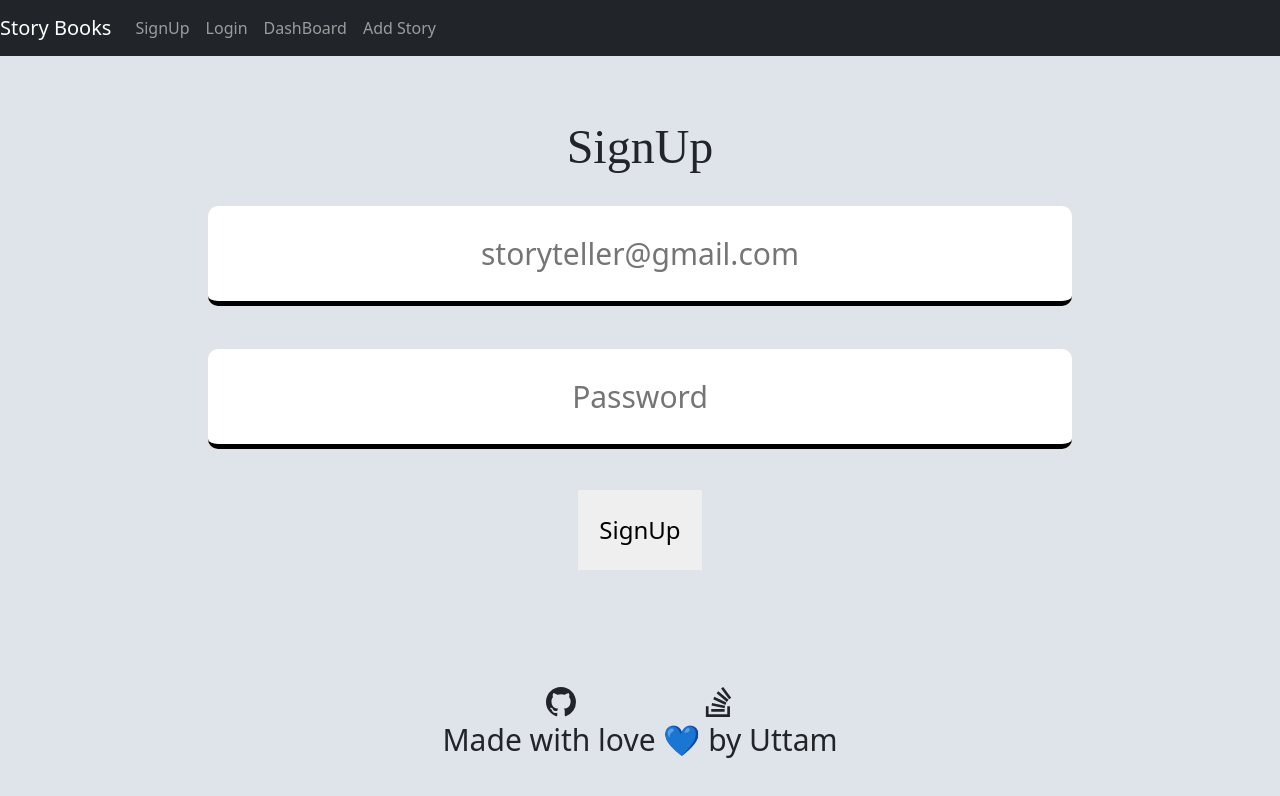
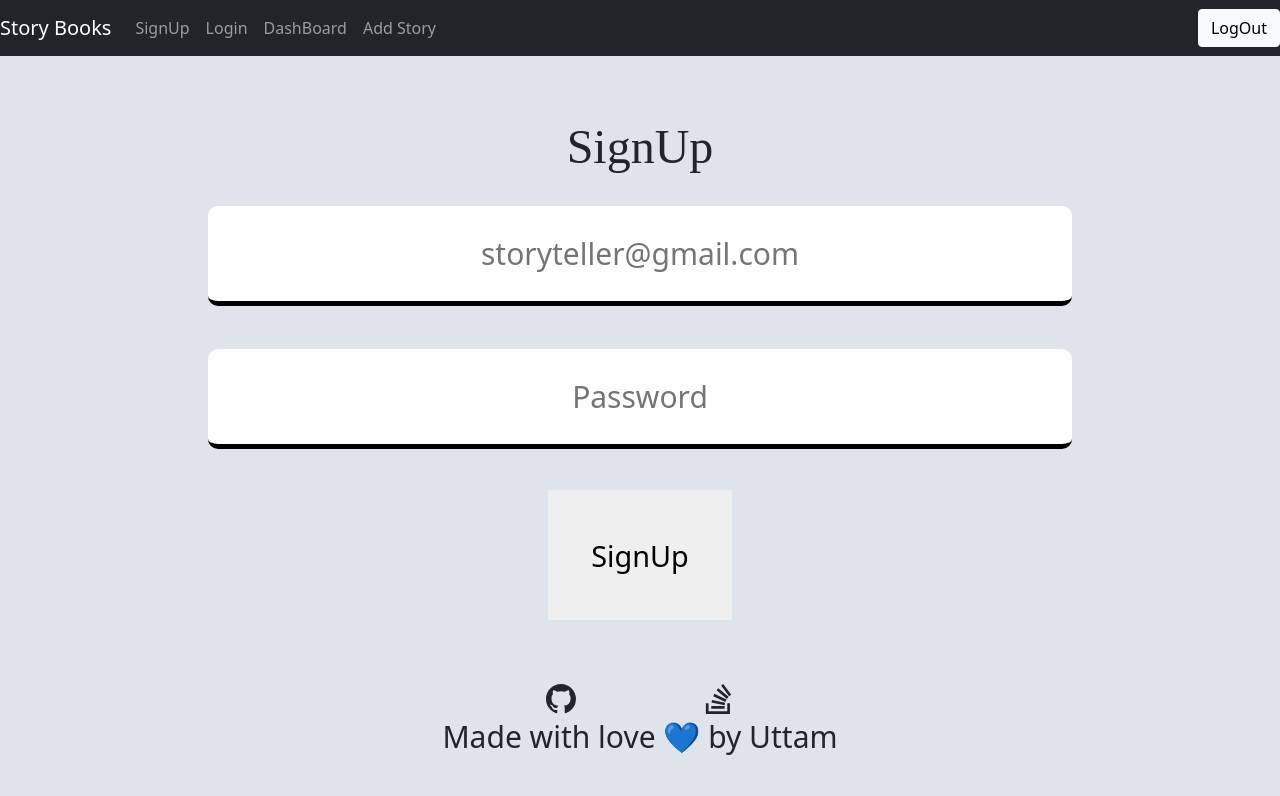
Before and after one commit to helper-uttam/story-books, a React (Create React App) app in the folder client/: page / in a window 1280 px wide. Shown: the top 796 px of the page. Built offline with nearby package versions, Linux system fonts and the light colour scheme; a web font is replaced by a local one.

Commit message:
adding logout feature

```diff
--- a/client/src/App.js
+++ b/client/src/App.js
@@ -27,7 +27,6 @@ function App() {
       <Navbar />
       <br />
       {!authUser && <Route path="/" exact component={Signup} />}
-      {authUser && <Route path="/" exact component={Dashboard} />}
       {!authUser && <Route path="/login" exact component={Login} />}
       {authUser && <Route path="/edit" exact component={Edit} />}
       {authUser && <Route path="/edit/:id"  component={EditStory} />}
--- a/client/src/components/Navbar.jsx
+++ b/client/src/components/Navbar.jsx
@@ -3,6 +3,10 @@ import { Link } from 'react-router-dom';
 
 
  const Navbar = () => {
+    const logOutHandler = () => {
+      localStorage.clear();
+      window.location = "/login";
+    }
 
     return (
       <nav className="navbar navbar-dark bg-dark navbar-expand-lg">
@@ -23,6 +27,9 @@ import { Link } from 'react-router-dom';
           </li>
         </ul>
         </div>
+        <div className='right_btn'>
+          <button type="button" className="btn btn-light" onClick={logOutHandler}>LogOut</button>
+        </div>
       </nav>
     );
 
--- a/client/src/components/Signup.module.css
+++ b/client/src/components/Signup.module.css
@@ -21,11 +21,11 @@
 .btn{
     margin-top: 20px;
     height: auto;
-    font-size: 1.5rem;
+    font-size: 1.8rem;
     transition: 2s;
     cursor: pointer;
     border: none;
-    padding: 5%;
+    padding: 10%;
 }
 .btn:hover{
     background-color: #535c68;
@@ -38,7 +38,6 @@
     font-family: 'Supermercado One', cursive;
 }
 .footer{
-    position: fixed;
     left: 0;
     bottom: 0px;
     width: 100%;
```
